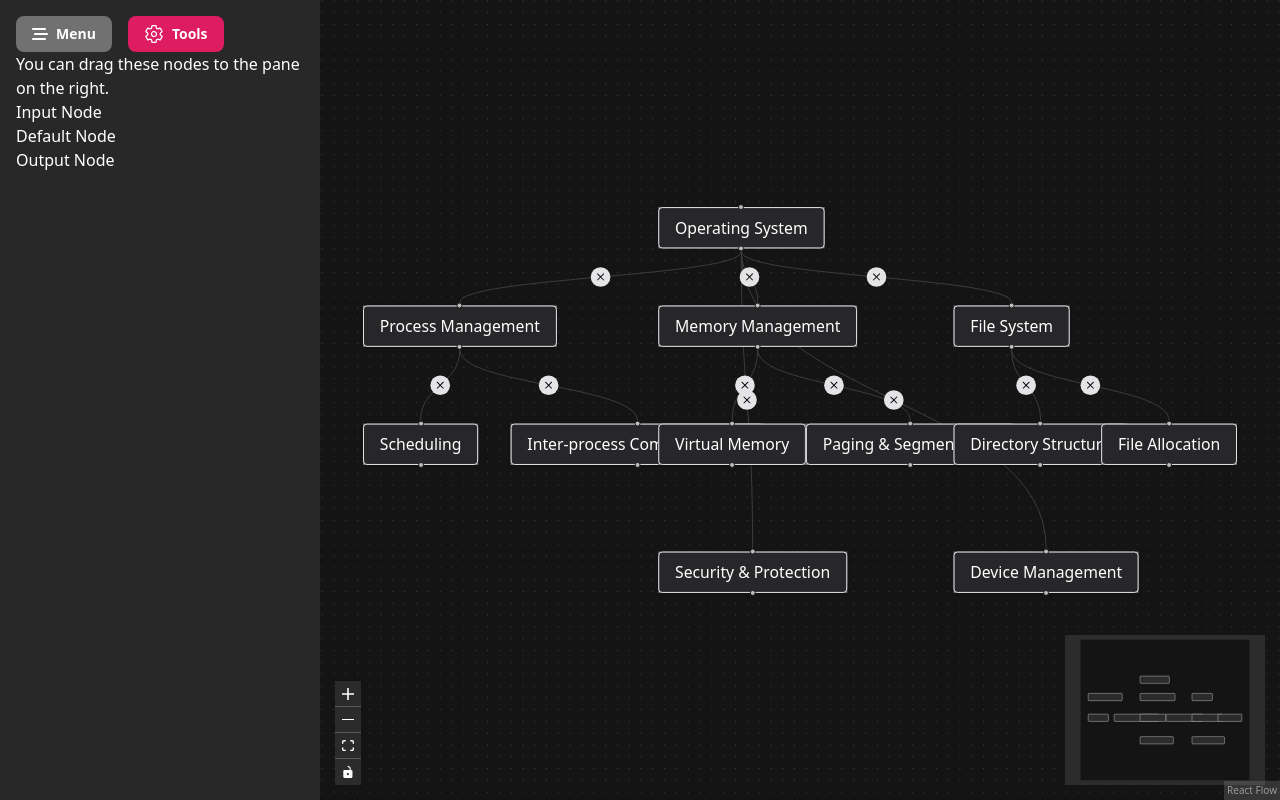
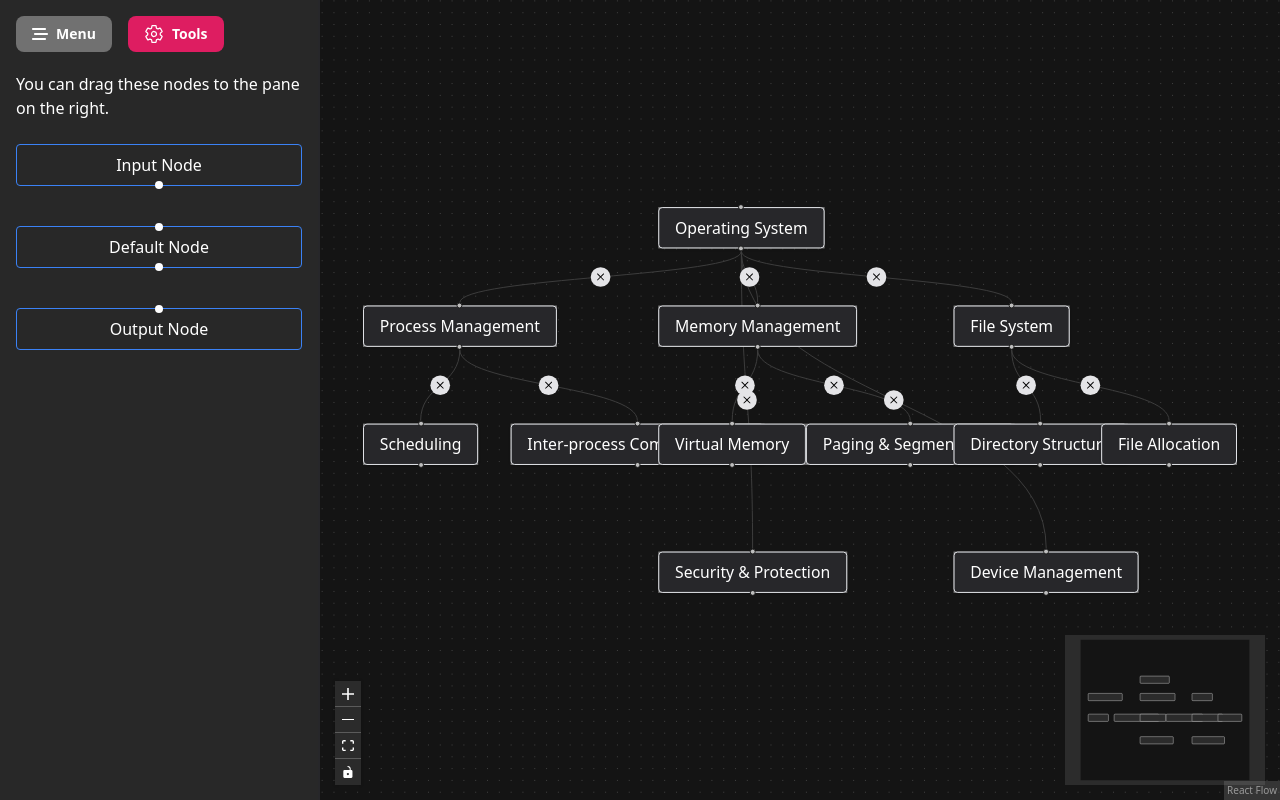
Before and after one commit to Prakhar2004sachan/mind-map-builder, a React (Vite) app in the folder front-end/: page / in a window 1280 px wide. Both pictures are taken after a click on the element "Tools". Built offline with nearby package versions, Linux system fonts and the light colour scheme.

Commit message:
Making Nodes Btn on toos

```diff
--- a/front-end/src/components/Tools.jsx
+++ b/front-end/src/components/Tools.jsx
@@ -1,5 +1,6 @@
 import React from 'react'
 import { useDnD } from '../utils/DnDContext';
+import NodeButton from '../ui/NodeButton';
 
 function Tools() {
     const [_, setType] = useDnD();
@@ -10,31 +11,25 @@ function Tools() {
       event.dataTransfer.effectAllowed = "move";
     };
   return (
-    <aside>
+    <aside className="flex flex-col gap-2 mt-5">
       <div className="description">
         You can drag these nodes to the pane on the right.
       </div>
-      <div
-        className="dndnode input"
-        onDragStart={(event) => onDragStart(event, "inputNode")}
-        draggable
-      >
-        Input Node
-      </div>
-      <div
-        className="dndnode"
-        onDragStart={(event) => onDragStart(event, "defaultNode")}
-        draggable
-      >
-        Default Node
-      </div>
-      <div
-        className="dndnode output"
-        onDragStart={(event) => onDragStart(event, "outputNode")}
-        draggable
-      >
-        Output Node
-      </div>
+      <NodeButton
+        label={"Input Node"}
+        buttonType={"inputNode"}
+        nodeClasses={" -bottom-1 left-1/2 -translate-x-1/2"}
+      />
+      <NodeButton
+        label={"Default Node"}
+        buttonType={"defaultNode"}
+        nodeClasses={" -bottom-1 left-1/2 -translate-x-1/2"}
+      />
+      <NodeButton
+        label={"Output Node"}
+        buttonType={"outputNode"}
+        nodeClasses={" -top-1 left-1/2 -translate-x-1/2"}
+      />
     </aside>
   );
 }
--- /dev/null
+++ b/front-end/src/ui/NodeButton.jsx
@@ -0,0 +1,27 @@
+import React from 'react'
+
+function NodeButton({label, buttonType, nodeClasses}) {
+    const onDragStart = (event, nodeType) => {
+      event.dataTransfer.setData("application/reactflow", nodeType);
+      event.dataTransfer.effectAllowed = "move";
+    };
+  return (
+    <div
+      className="dndnode input relative text-center rounded p-2 px-4 border border-blue-500 my-4"
+      onDragStart={(event) => onDragStart(event, buttonType)}
+      draggable
+    >
+      {buttonType === "defaultNode" && (
+        <div
+          className={`absolute w-2 h-2 bg-white rounded-full -top-1 left-1/2 -translate-x-1/2`}
+        ></div>
+      )}
+      <div
+        className={`absolute w-2 h-2 bg-white rounded-full ${nodeClasses}`}
+      ></div>
+      {label}
+    </div>
+  );
+}
+
+export default NodeButton
```
